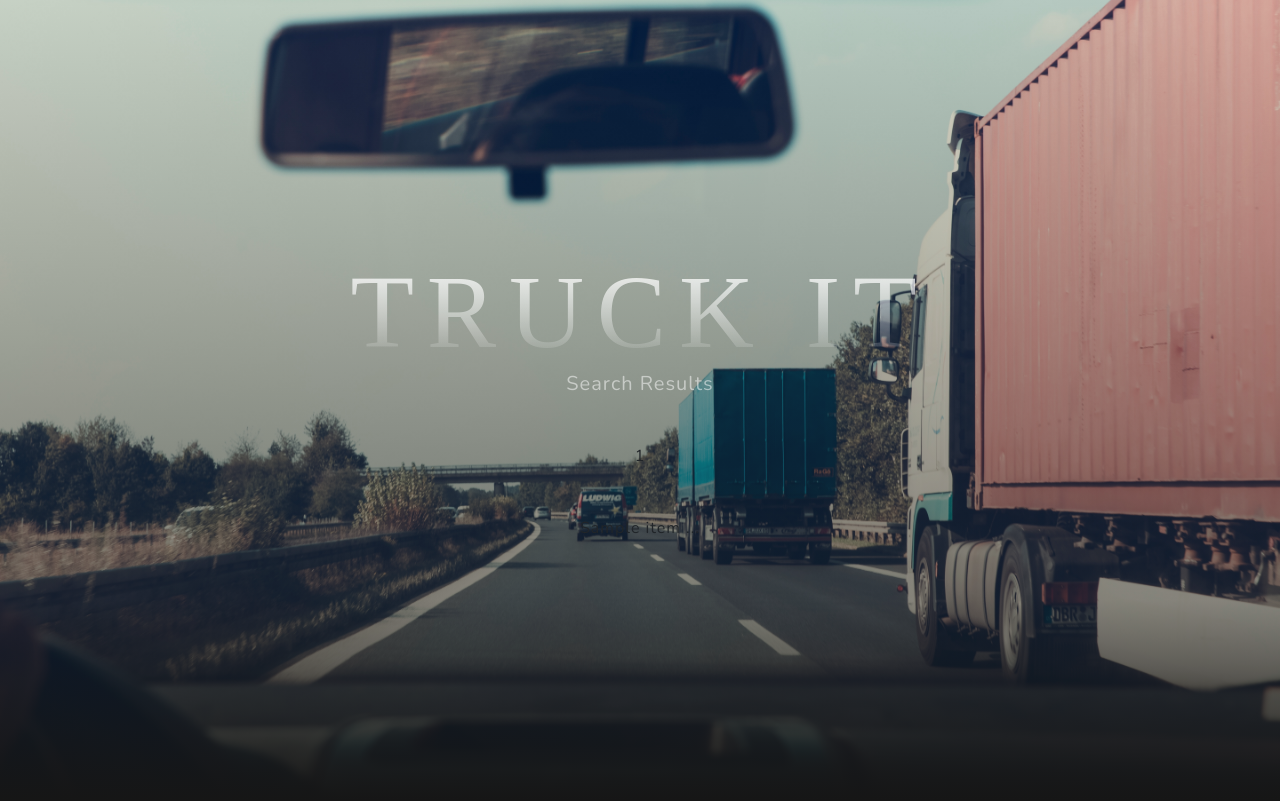
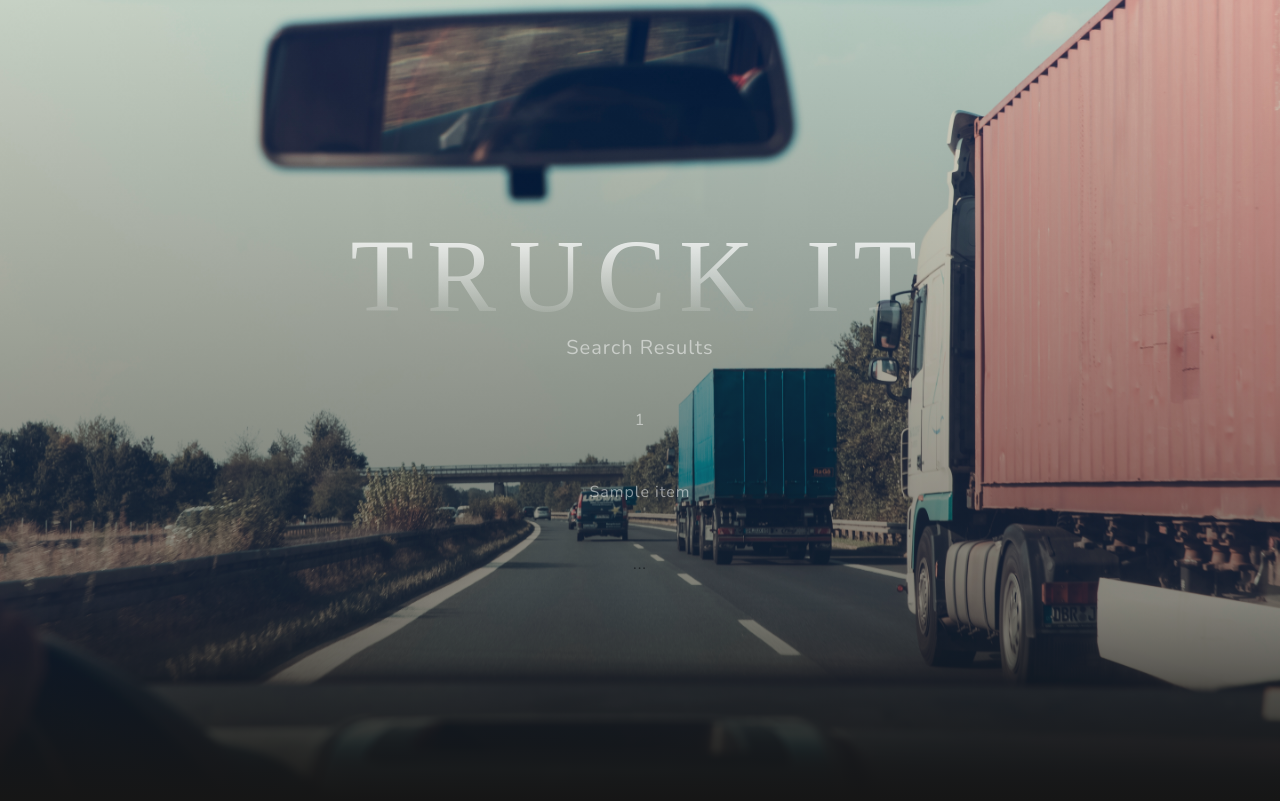
Before and after one commit to MarkPiccirilli/Truck_It_Group_15, a Flask app: template app/templates/view_jobs.html in a window 1280 px wide. Shown: the top 801 px of the page. Run offline with Flask 2, Linux system fonts and the light colour scheme; the template is opened without the code that fills it: most values are stand-ins (such as "Sample title", 1, 10 or a date in 2020); some libraries are stand-ins or nearby versions.

Commit message:
fixed font

```diff
--- a/app/templates/view_jobs.html
+++ b/app/templates/view_jobs.html
@@ -33,8 +33,8 @@
           <h2 class="text-white-50 mx-auto mt-2 mb-5">Search Results</h2>
 		{% for item in data %}
 		<tr class="text-white-50 mx-auto mt-2 mb-5">
-			<td><h3 class="text-white-50 mx-auto mt-2 mb-5"></h3>{{item[0]}}</td>
-			<td><h3 class="text-white-50 mx-auto mt-2 mb-5"></h3>{{item[1]}}</td>
+			<td><p class="text-white-50 mx-auto mt-2 mb-5">{{item[0]}}</p></td>
+			<td><p class="text-white-50 mx-auto mt-2 mb-5">{{item[1]}}</p></td>
 		    ...
 		</tr>
 		{% endfor %}
```
